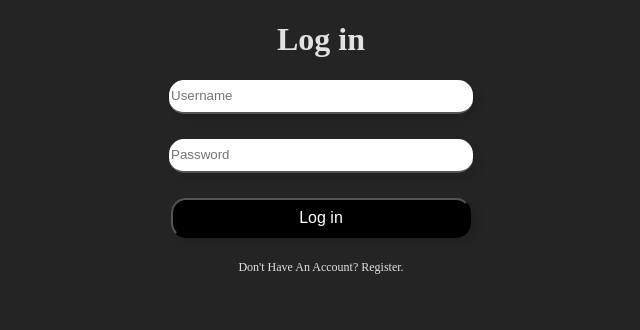
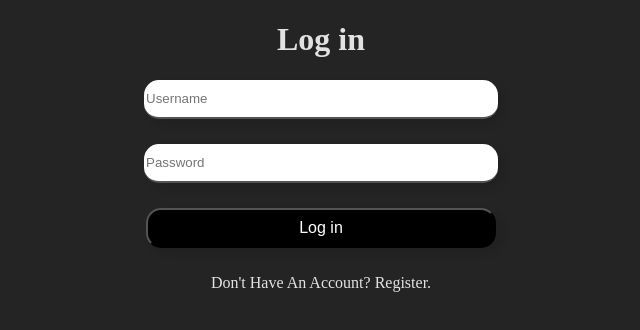
Before and after one commit to cyrusblake/Authentication-System-Java-Full-Stack, a React (Vite) app in the folder frontend/my-app/: page /login in a window 1280 px wide. Shown: the top 330 px of the page, without its empty margins (319-959 px from the left). Built offline with nearby package versions, Linux system fonts and the light colour scheme.

Commit message:
more changes

```diff
--- a/frontend/my-app/src/styles/Home.css
+++ b/frontend/my-app/src/styles/Home.css
@@ -3,4 +3,5 @@
     /* margin: 0 auto; */
     /* margin-top: 50%; */
     text-align: center;
+
 }
--- a/frontend/my-app/src/styles/Login.css
+++ b/frontend/my-app/src/styles/Login.css
@@ -6,10 +6,10 @@
 }
 
 .input{
-    width: 300px;
+    width: 350px;
     margin-bottom: 25px;
     border-radius: 15px;
-    height: 30px;
+    height: 35px;
     border-top:none;
     border-left: none;
     border-right: none;
@@ -21,7 +21,7 @@
 }
 
 .lb{
-    width: 300px;
+    width: 350px;
     border-radius: 15px;
     color: white;
     background-color: black;
@@ -31,7 +31,3 @@
     cursor: pointer;
     box-shadow: 6px 5px 8px rgba(0, 0, 0, 0.1);
 }
-
-.p{
-    font-size: 12px;
-}
--- a/frontend/my-app/src/styles/Register.css
+++ b/frontend/my-app/src/styles/Register.css
@@ -3,13 +3,14 @@
     /* margin: 0 auto; */
     /* margin-top: 50%; */
     text-align: center;
+
 }
 
 .input{
-    width: 300px;
+    width: 350px;
     margin-bottom: 25px;
     border-radius: 15px;
-    height: 30px;
+    height: 35px;
     border-top:none;
     border-left: none;
     border-right: none;
@@ -20,7 +21,7 @@
 }
 
 .rb{
-    width: 300px;
+    width: 350px;
     border-radius: 15px;
     color: white;
     background-color: black;
@@ -30,7 +31,3 @@
     cursor: pointer;
     box-shadow: 6px 5px 8px rgba(0, 0, 0, 0.1);
 }
-
-.p{
-    font-size: 12px;
-}
--- a/frontend/my-app/src/styles/Welcome.css
+++ b/frontend/my-app/src/styles/Welcome.css
@@ -6,7 +6,7 @@
 }
 
 .tb{
-    width: 300px;
+    width: 350px;
     border-radius: 15px;
     color: white;
     background-color: black;
@@ -20,7 +20,7 @@
 }
 
 .wb{
-    width: 300px;
+    width: 350px;
     border-radius: 15px;
     color:black;
     background-color:dimgrey;
@@ -30,7 +30,3 @@
     cursor: pointer;
     box-shadow: 6px 5px 8px rgba(0, 0, 0, 0.1);
 }
-
-.p{
-    font-size: 12px;
-}
```
